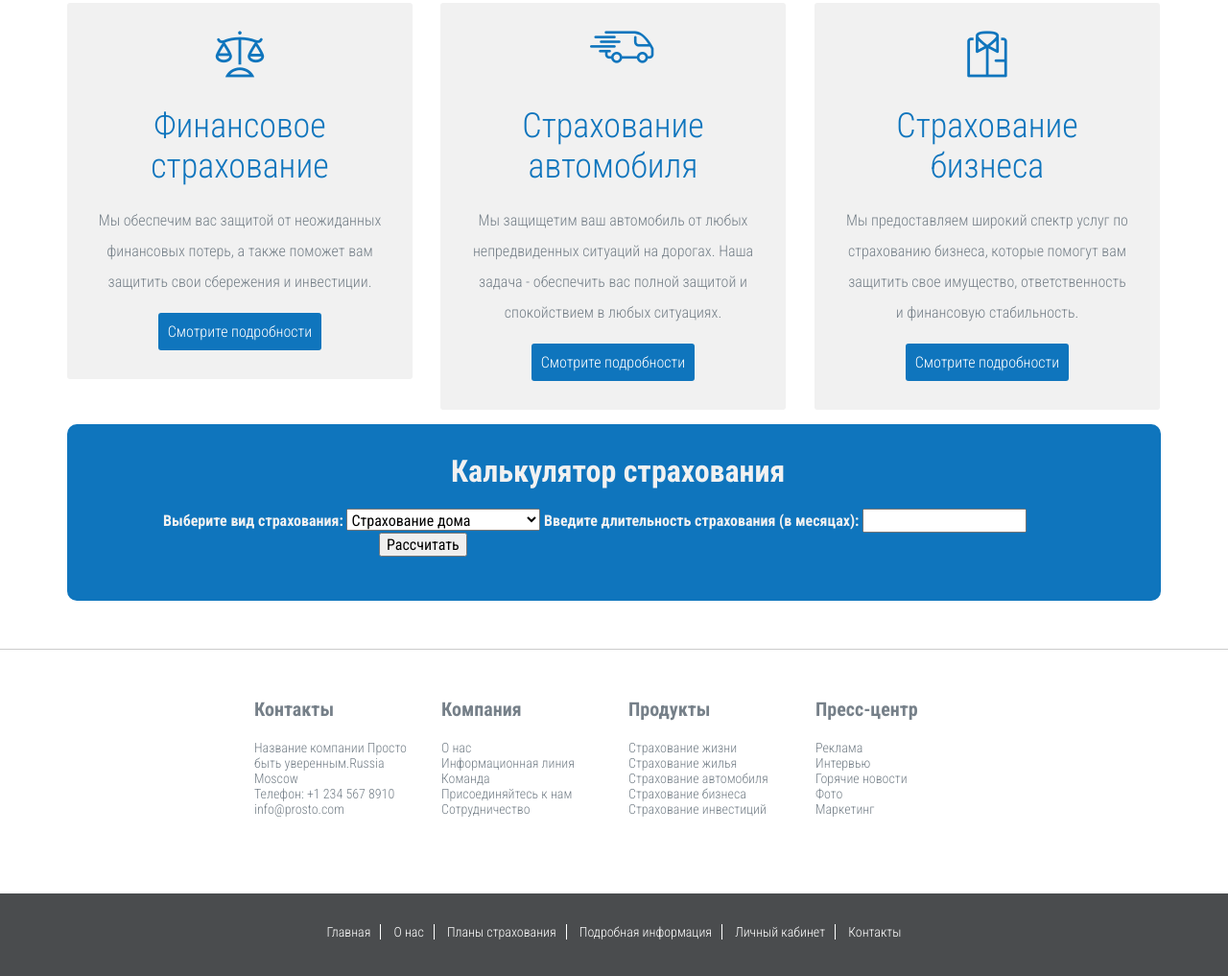
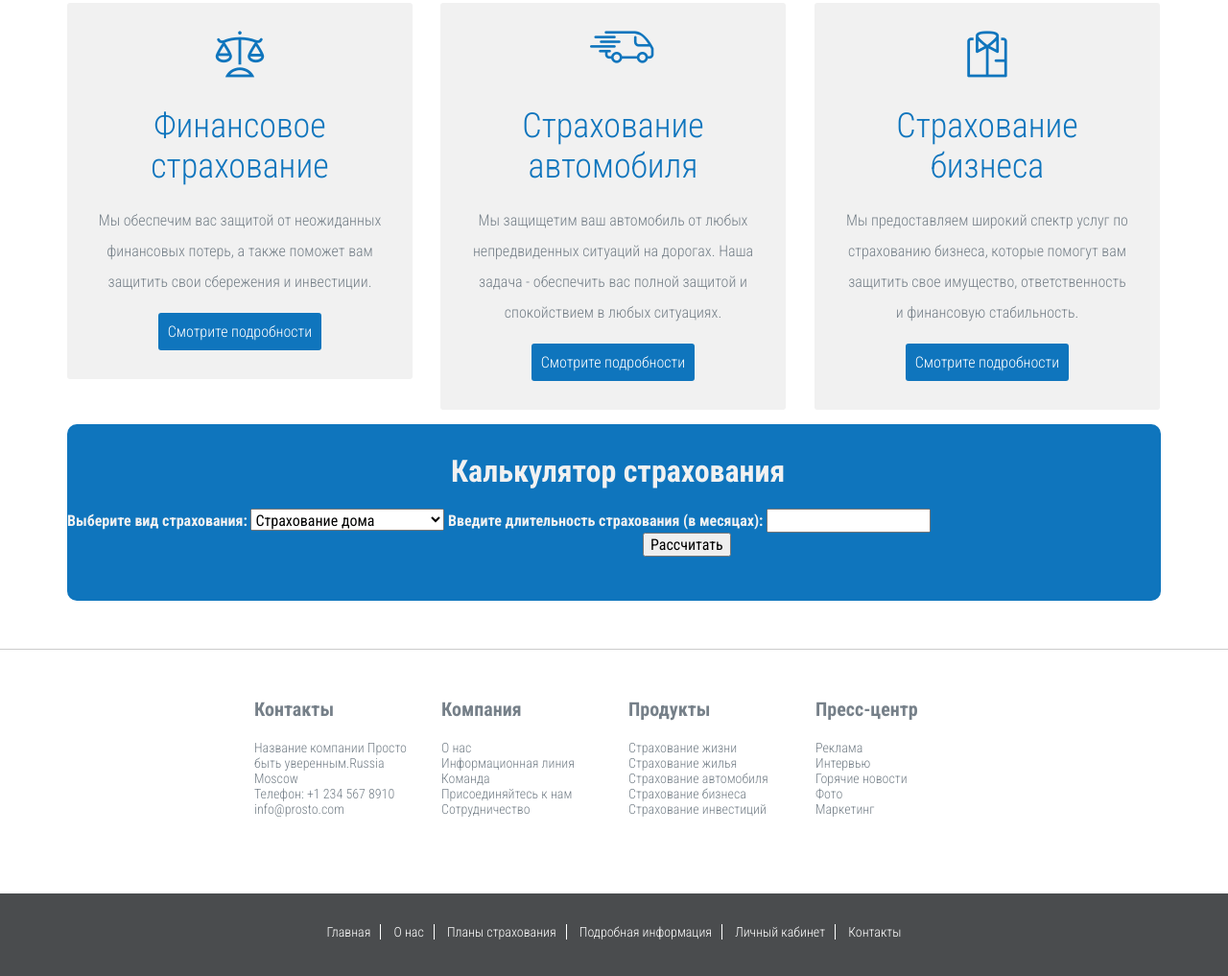
Before and after one commit to Gaut1er/Strahovanya.github.io, a plain HTML site: page insurance.html in a window 1280 px wide. Shown: the part 1279-2296 px from the top of the page at 96% size. Drawn offline with Linux system fonts and the light colour scheme.

Commit message:
Update insurance.html

```diff
--- a/insurance.html
+++ b/insurance.html
@@ -163,7 +163,7 @@
 							<div style="    margin-left: 400px;">
 							<h1 style="color: #f1f1f1;"> Калькулятор страхования </h1>
 						</div>
-							<div style="    margin-left: 100px;">
+							<div style="    margin-left: 0px;">
 							<label for="sportType"style="color: #f1f1f1;"><strong>Выберите вид страхования:</strong></label>
 							<select id="sportType">
 							<option value="1">Страхование дома</option>
@@ -177,7 +177,7 @@
 							<label for="duration"style="color: #f1f1f1;"><strong>Введите длительность страхования (в месяцах):</strong></label>
 							<input type="number" id="duration">
 						</div>
-							<div style="    margin-left: 325px;">
+							<div style="    margin-left: 600px;">
 							<button onclick="calculateInsurance()">Рассчитать</button>
 						</div>
 							<div style="    margin-left: 325px;">
```
